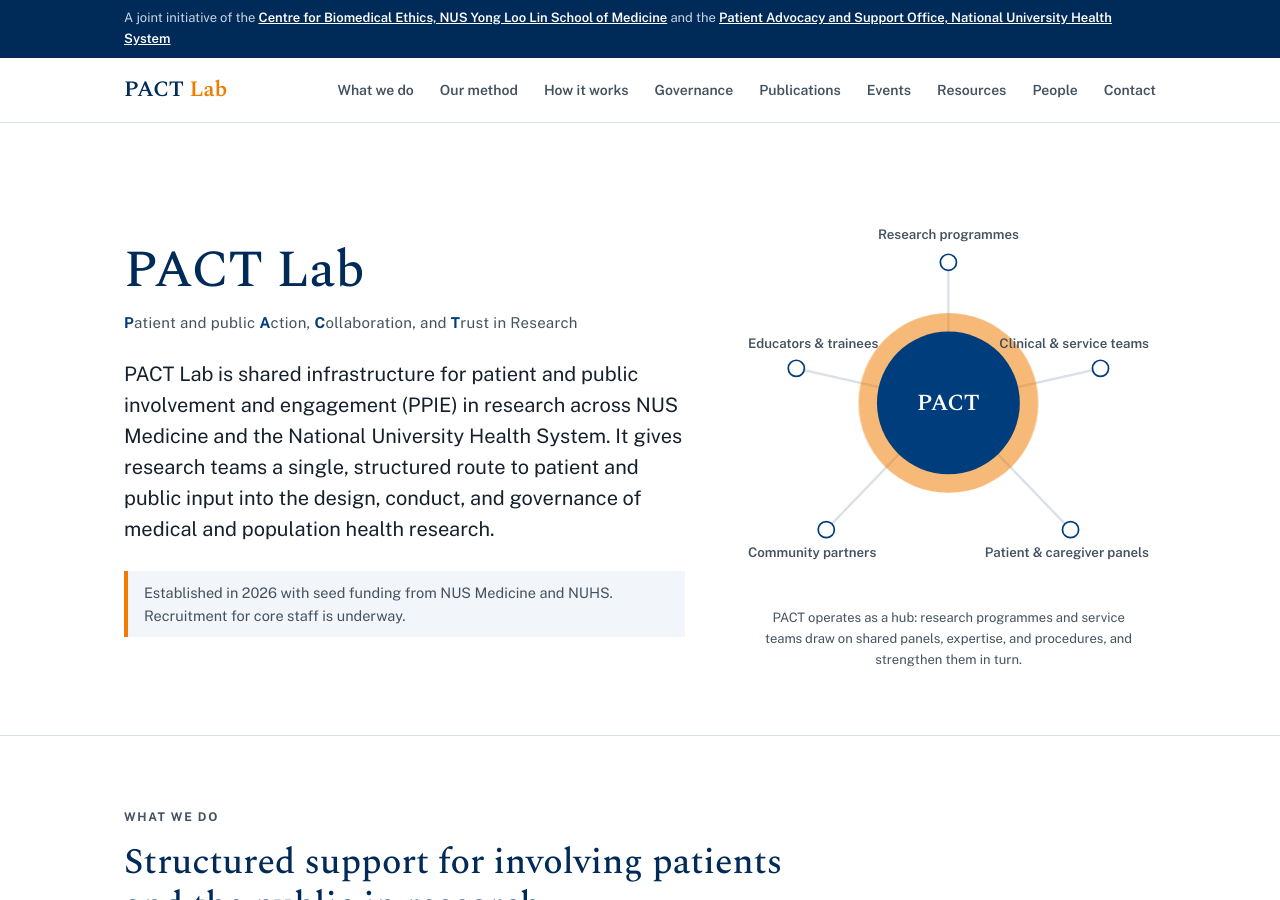
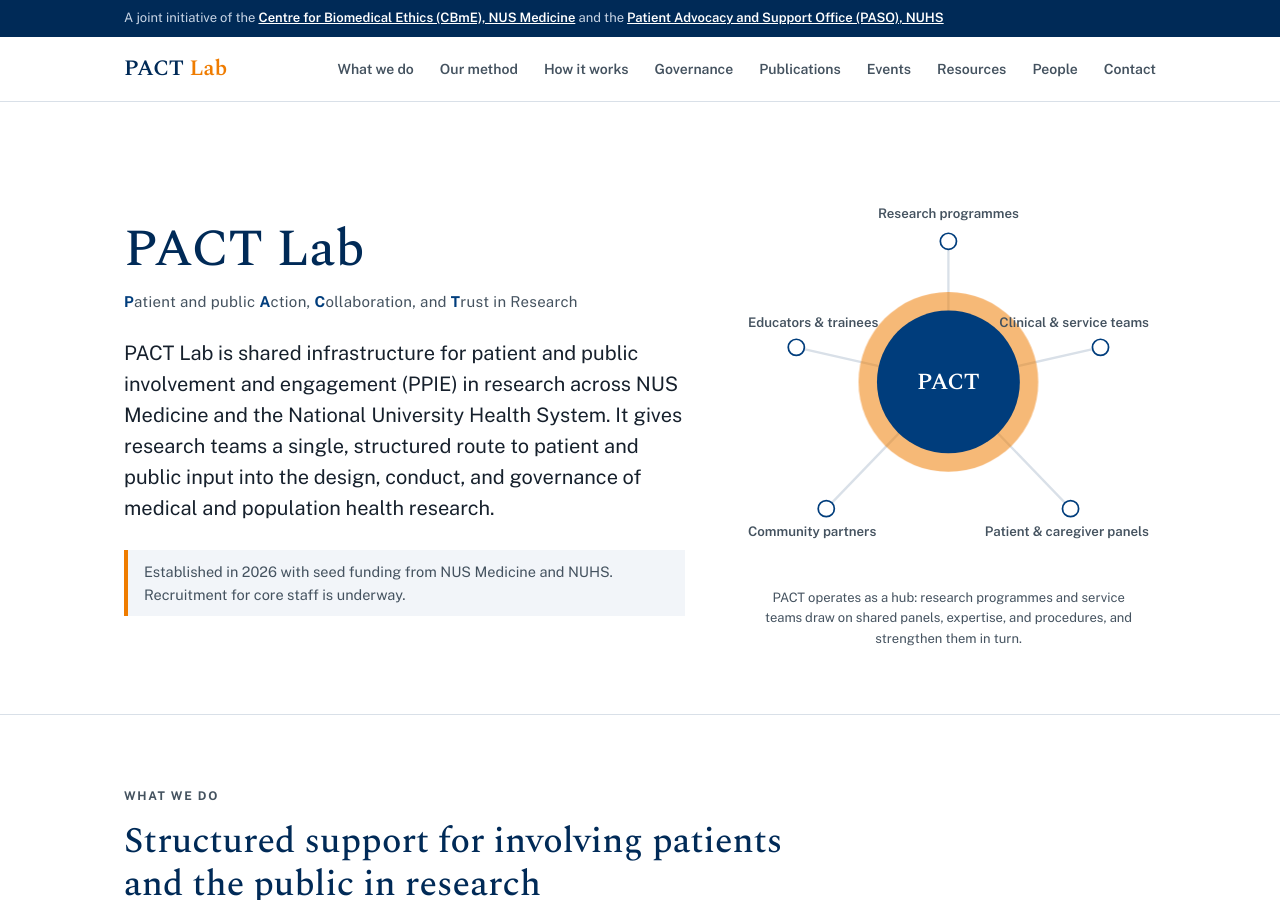
Before and after one commit to earp-lab/pact-lab, a Jekyll site: the page built from index.html, in a window 1280 px wide and 900 px high. Built offline with Jekyll 4.4.1, drawn with Linux system fonts in a browser that asks for light colours.

Commit message:
Update instbar.html

```diff
--- a/_includes/instbar.html
+++ b/_includes/instbar.html
@@ -1,5 +1,5 @@
 <div class="instbar">
   <div class="wrap">
-    <div>A joint initiative of the <strong><a href="https://medicine.nus.edu.sg/cbme/" style="color:#fff">Centre for Biomedical Ethics, NUS Yong Loo Lin School of Medicine</a></strong> and the <strong><a href="https://www.nuhs.edu.sg/" style="color:#fff">Patient Advocacy and Support Office, National University Health System</a></strong></div>
+    <div>A joint initiative of the <strong><a href="https://medicine.nus.edu.sg/cbme/" style="color:#fff">Centre for Biomedical Ethics (CBmE), NUS Medicine</a></strong> and the <strong><a href="https://www.nuhs.edu.sg/" style="color:#fff">Patient Advocacy and Support Office (PASO), NUHS</a></strong></div>
   </div>
 </div>
```
